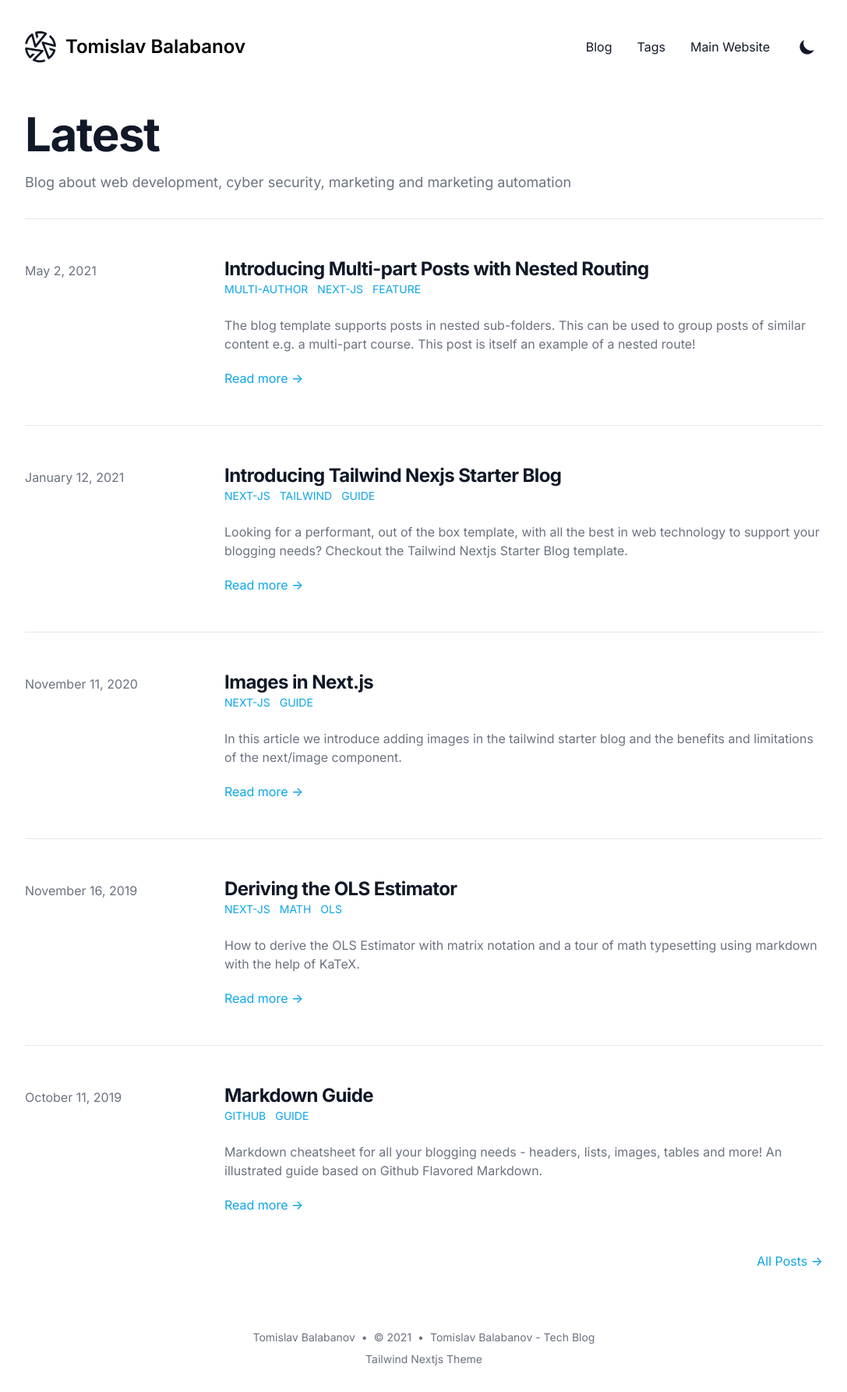
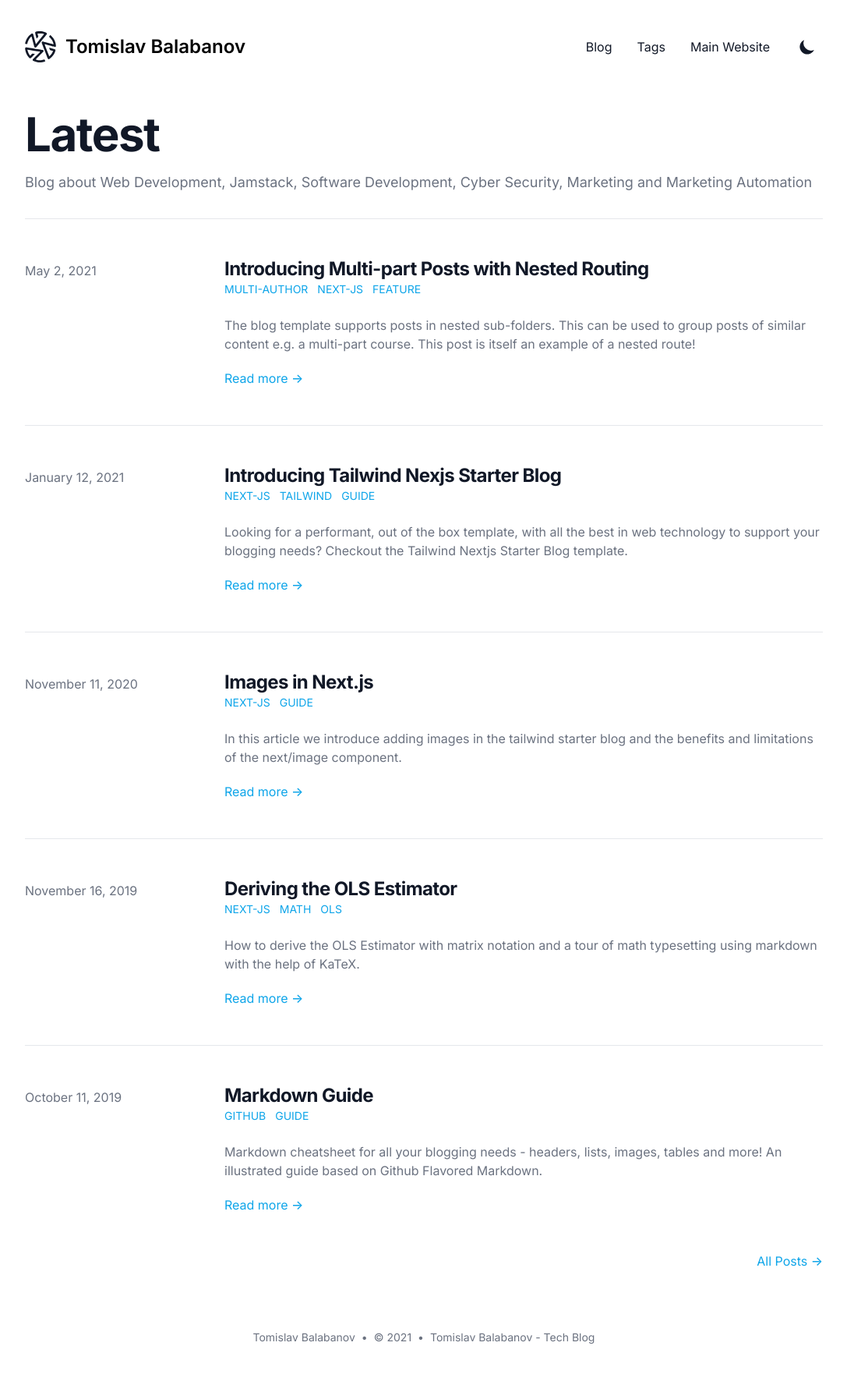
Before and after one commit to tomasbal/tomislav-blog, a Next.js app: page / in a window 1280 px wide. Shown: the whole page at 78% size, without its empty margins (96-1183 px from the left). After the commit the page ends 1733 px from the top, so only its background shows below. Built offline with nearby package versions, Linux system fonts and the light colour scheme; what @tailwindcss/typography would draw is missing.

Commit message:
Nav and footer fix

```diff
--- a/components/Footer.js
+++ b/components/Footer.js
@@ -9,10 +9,7 @@ export default function Footer() {
         <div className="flex mb-3 space-x-4">
           <SocialIcon kind="mail" href={`mailto:${siteMetadata.email}`} size="6" />
           <SocialIcon kind="github" href={siteMetadata.github} size="6" />
-          <SocialIcon kind="facebook" href={siteMetadata.facebook} size="6" />
-          <SocialIcon kind="youtube" href={siteMetadata.youtube} size="6" />
           <SocialIcon kind="linkedin" href={siteMetadata.linkedin} size="6" />
-          <SocialIcon kind="twitter" href={siteMetadata.twitter} size="6" />
         </div>
         <div className="flex mb-2 space-x-2 text-sm text-gray-500 dark:text-gray-400">
           <div>{siteMetadata.author}</div>
@@ -21,11 +18,6 @@ export default function Footer() {
           <div>{` • `}</div>
           <Link href="/">{siteMetadata.title}</Link>
         </div>
-        <div className="mb-8 text-sm text-gray-500 dark:text-gray-400">
-          <Link href="https://github.com/timlrx/tailwind-nextjs-starter-blog">
-            Tailwind Nextjs Theme
-          </Link>
-        </div>
       </div>
     </footer>
   )
--- a/data/siteMetadata.json
+++ b/data/siteMetadata.json
@@ -2,7 +2,7 @@
   "title": "Tomislav Balabanov - Tech Blog",
   "author": "Tomislav Balabanov",
   "headerTitle": "Tomislav Balabanov",
-  "description": "Blog about web development, cyber security, marketing and marketing automation ",
+  "description": "Blog about Web Development, Jamstack, Software Development, Cyber Security, Marketing and Marketing Automation ",
   "language": "en-us",
   "siteUrl": "https://blog.tomislavbalabanov.me",
   "siteRepo": "https://github.com/timlrx/tailwind-nextjs-starter-blog",
@@ -13,6 +13,6 @@
   "twitter": "https://twitter.com/Twitter",
   "facebook": "https://facebook.com",
   "youtube": "https://youtube.com",
-  "linkedin": "https://www.linkedin.com",
+  "linkedin": "https://www.linkedin.com/in/tomislavbalabanov/",
   "locale": "en-US"
 }
```
